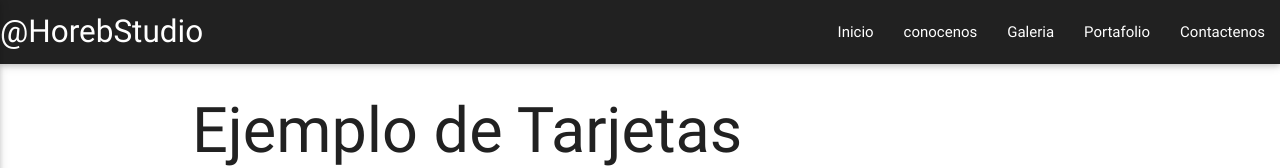
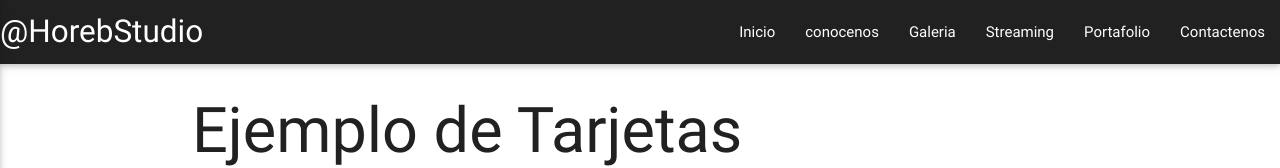
Before and after one commit to hdma21/materialize, a plain HTML site: page tarjetas.html in a window 1280 px wide. Shown: the top 168 px of the page. Drawn offline with Linux system fonts and the light colour scheme.

Commit message:
Se agrego el elemento streaming al menu de navegacion

```diff
--- a/tarjetas.html
+++ b/tarjetas.html
@@ -22,6 +22,7 @@
   				<li><a href="#">Inicio</a></li>
   				<li><a href="#">conocenos</a></li>
   				<li><a href="#">Galeria</a></li>
+  				<li><a href="#">Streaming</a></li>
   				<li><a href="#">Portafolio</a></li>
   				<li><a href="#">Contactenos</a></li>
   			</ul>
@@ -29,6 +30,7 @@
   				<li><a href="#">Inicio</a></li>
   				<li><a href="#">conocenos</a></li>
   				<li><a href="#">Galeria</a></li>
+  				<li><a href="#">Streaming</a></li>
   				<li><a href="#">Portafolio</a></li>
   				<li><a href="#">Contactenos</a></li>
   			</ul>
```
